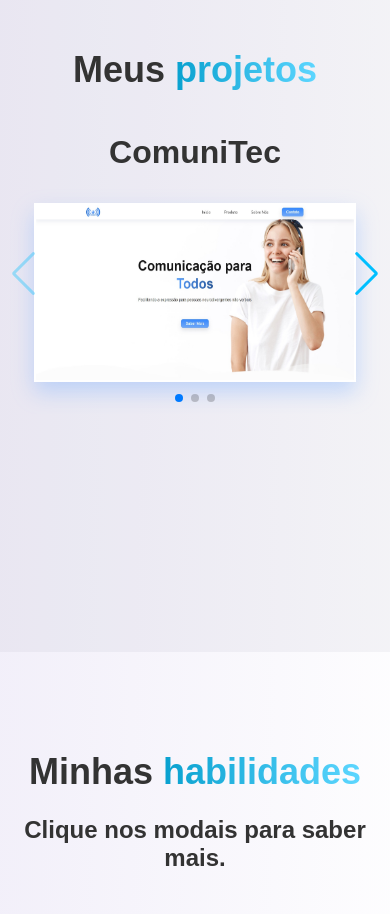
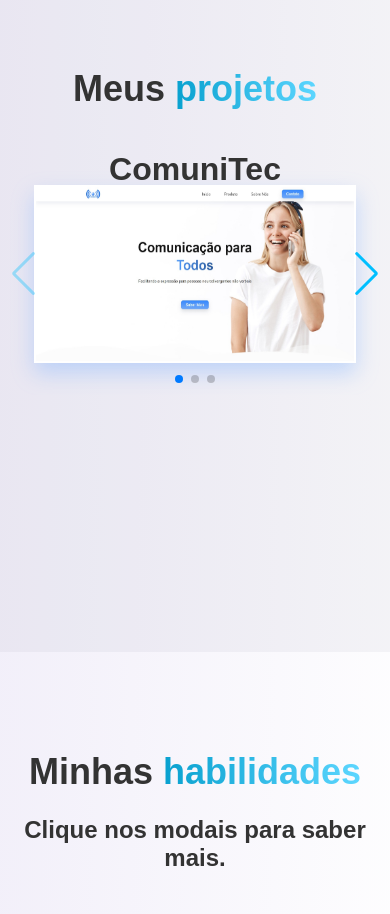
Before and after one commit to lucasns06/portfolio, a React (Create React App) app: page / in a window 390 px wide. Shown: the part 1880-2794 px from the top of the page. Built offline with nearby package versions, Linux system fonts and the light colour scheme.

Commit message:
🎨 Correção de animação e tamanhos

```diff
--- a/src/components/projetos/projetos.css
+++ b/src/components/projetos/projetos.css
@@ -11,9 +11,16 @@
     display: flex !important;
     flex-direction: column !important;
 }
+.slideH1{
+  position: absolute;
+  top: -36px;
+  left: 50%;
+  transform: translateX(-50%);
+}
 .swiper-container {
   position: relative;
   opacity: 0;
+  transform: translateY(150px);
   align-self: center;
   width: 768px;
   aspect-ratio: 1.8;
@@ -21,7 +28,7 @@
   font-size: 24px;
   background: var(--cor-projeto);
   border: 2px solid transparent;
-  transition: 1s, background 0s, box-shadow 0s;
+  transition: 0.5s, background 0s, box-shadow 0s;
 }
 .cardImage {
   position: absolute;
@@ -39,11 +46,11 @@
   top: 0;
   z-index: -1;
   background: rgba(0, 0, 0, 0.769);
-  display: none;
-  transition: 1s;
+  opacity: 0;
+  transition: 0.5s;
 }
 .swiper-container:hover .back2 {
-  display: block;
+  opacity: 1;
 }
 .swiper-container p {
   text-align: justify;
@@ -120,3 +127,9 @@
     padding: 96px 0px;
   }
 }
+@media (max-width: 512px) {
+  .cardGithub svg{
+    width: 32px;
+    height: 32px;
+  }
+}
--- a/src/components/projetos/projetos.js
+++ b/src/components/projetos/projetos.js
@@ -15,17 +15,16 @@ const Projetos = () => {
     useLayoutEffect(() => {
         const swiper = document.querySelectorAll('.swiper-container');
         if (swiper) {
-            gsap.fromTo(swiper,
-                { y: 150, },
+            gsap.to(swiper,
                 {
                     scrollTrigger: {
                         trigger: swiper,
-                        toggleActions: "restart none none none"
+                        toggleActions: "play none none none"
                     },
                     y: 0,
                     opacity: 1,
                     duration: 1,
-                    ease: 'expo.out',
+                    ease: 'none',
                     stagger: 0.2
                 },
             );
@@ -77,8 +76,8 @@ const Projetos = () => {
 
                 {slide.map((item) => (
                     <SwiperSlide key={item.id}>
-                        <h1>{item.titulo}</h1>
                         <a href={item.link} className="swiper-container sombra">
+                            <h1 className="slideH1">{item.titulo}</h1>
                             <img className="cardImage" src={item.imagem} alt="back"/>
                             <div className="back2">
                                 <div className="swiper-texto">
```
